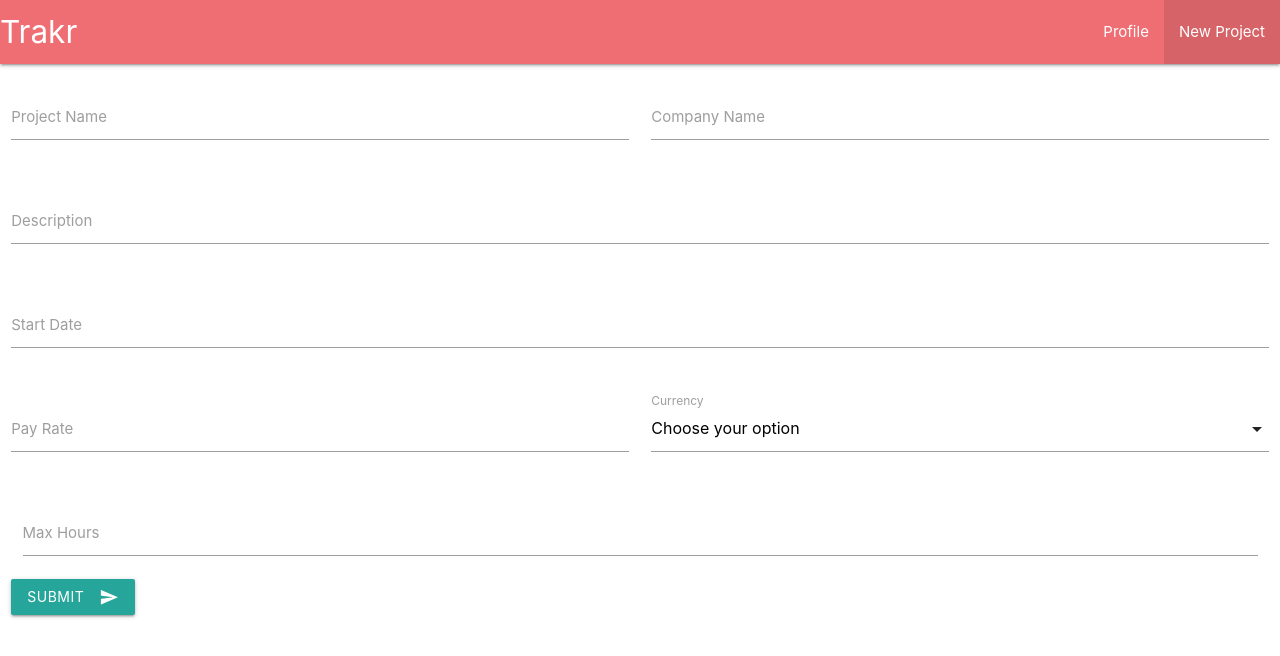
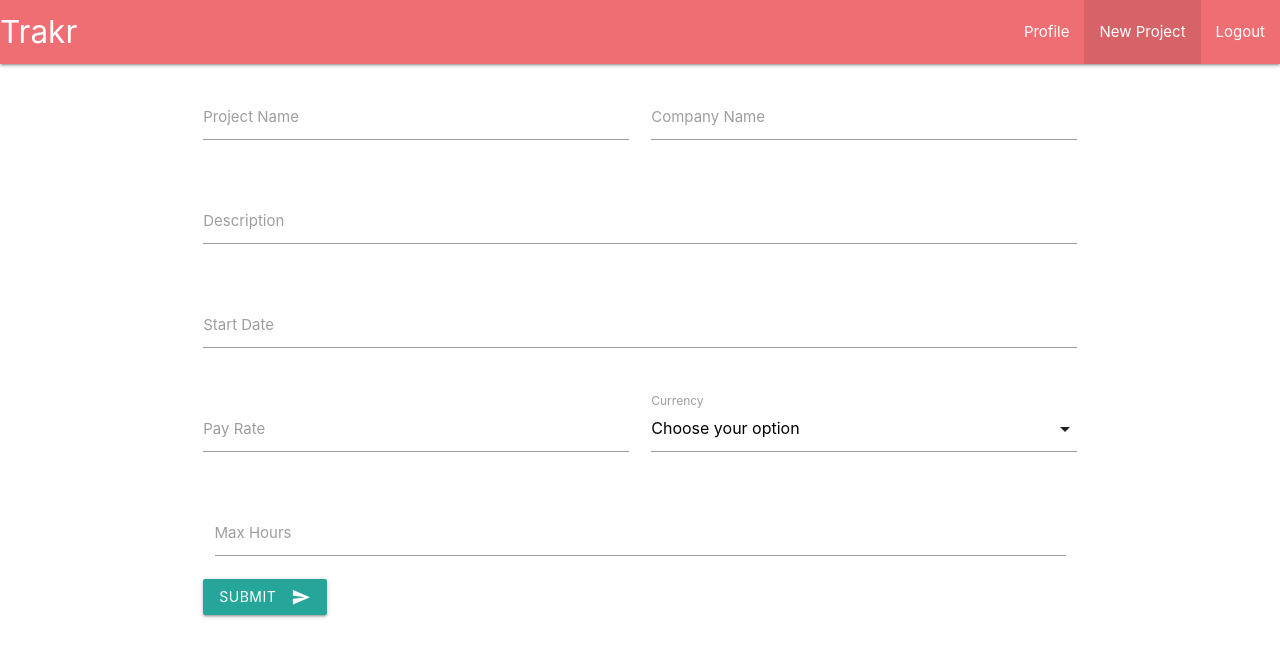
Before and after one commit to CarsonButterfield/timetracker, a website: page views/new-project.html in a window 1280 px wide. Drawn offline with nearby package versions, Linux system fonts and the light colour scheme.

Commit message:
styling updates

```diff
--- a/public/styles/new-project.css
+++ b/public/styles/new-project.css
@@ -0,0 +1,4 @@
+main{
+    width:70vw;
+    margin:0 auto;
+}
--- a/views/new-project.html
+++ b/views/new-project.html
@@ -22,16 +22,19 @@
     <title>New Project</title>
 </head>
 <body>
+    <header>
         <nav>
                 <div class="nav-wrapper">
                   <a href="#" class="brand-logo">Trakr</a>
                   <ul id="nav-mobile" class="right hide-on-med-and-down">
                     <li><a href="/profile">Profile</a></li>
                     <li class="active"><a href="/new-project">New Project</a></li>
+                    <li><a href="/api/v1/logout">Logout</a></li>
                   </ul>
                 </div>
               </nav>
-
+</header>
+   <main>
     <div class="input-field">
   <div class="row">
         <form id="new-project" class="col s12">
@@ -87,4 +90,5 @@
       </div>
 
     </div>
+  </main>
 </body>
```
Also changed, not shown: public/scripts/showProfile.js (+23 -1 lines), public/styles/showprofile.css (+7 -0 lines), views/login.html (+4 -1 lines). Lines whose indentation alone changed are shown as unchanged.
